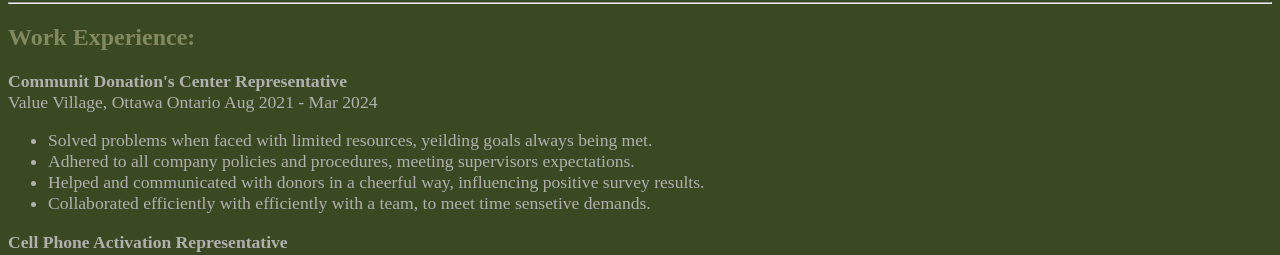
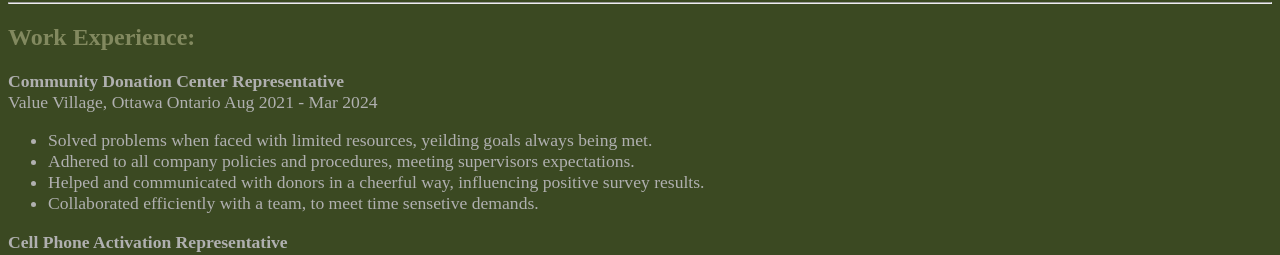
Before and after one commit to tjjoris/luke-j.com, a plain HTML site: page resume.html in a window 1280 px wide. Shown: the part 377-632 px from the top of the page. Drawn offline with Linux system fonts and the light colour scheme.

Commit message:
fixes to resume typos

```diff
--- a/resume.html
+++ b/resume.html
@@ -93,7 +93,7 @@
     <!-- value village -->
     <p>
         <strong class="job-title">
-            Communit Donation's Center Representative
+            Community Donation Center Representative
         </strong>
         <br>
         <span class="company">Value Village, Ottawa Ontario</span>
@@ -104,7 +104,7 @@
         <li>Solved problems when faced with limited resources, yeilding goals always being met.</li>
         <li>Adhered to all company policies and procedures, meeting supervisors expectations.</li>
         <li>Helped and communicated with donors in a cheerful way, influencing positive survey results.</li>
-        <li>Collaborated efficiently with efficiently with a team, to meet time sensetive demands.</li>
+        <li>Collaborated efficiently with a team, to meet time sensetive demands.</li>
     </ul>
     <!-- startek -->
     <p>
```
